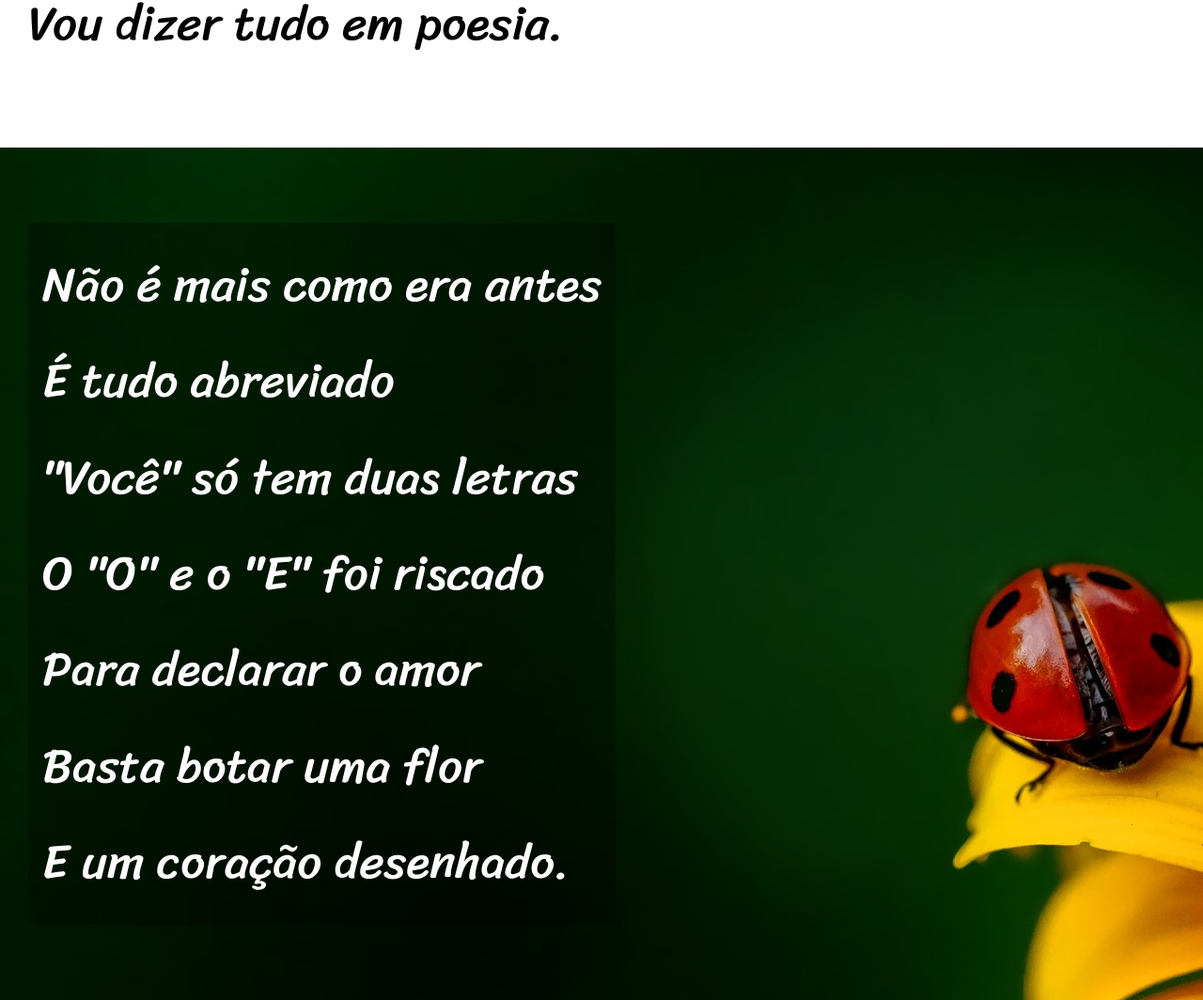
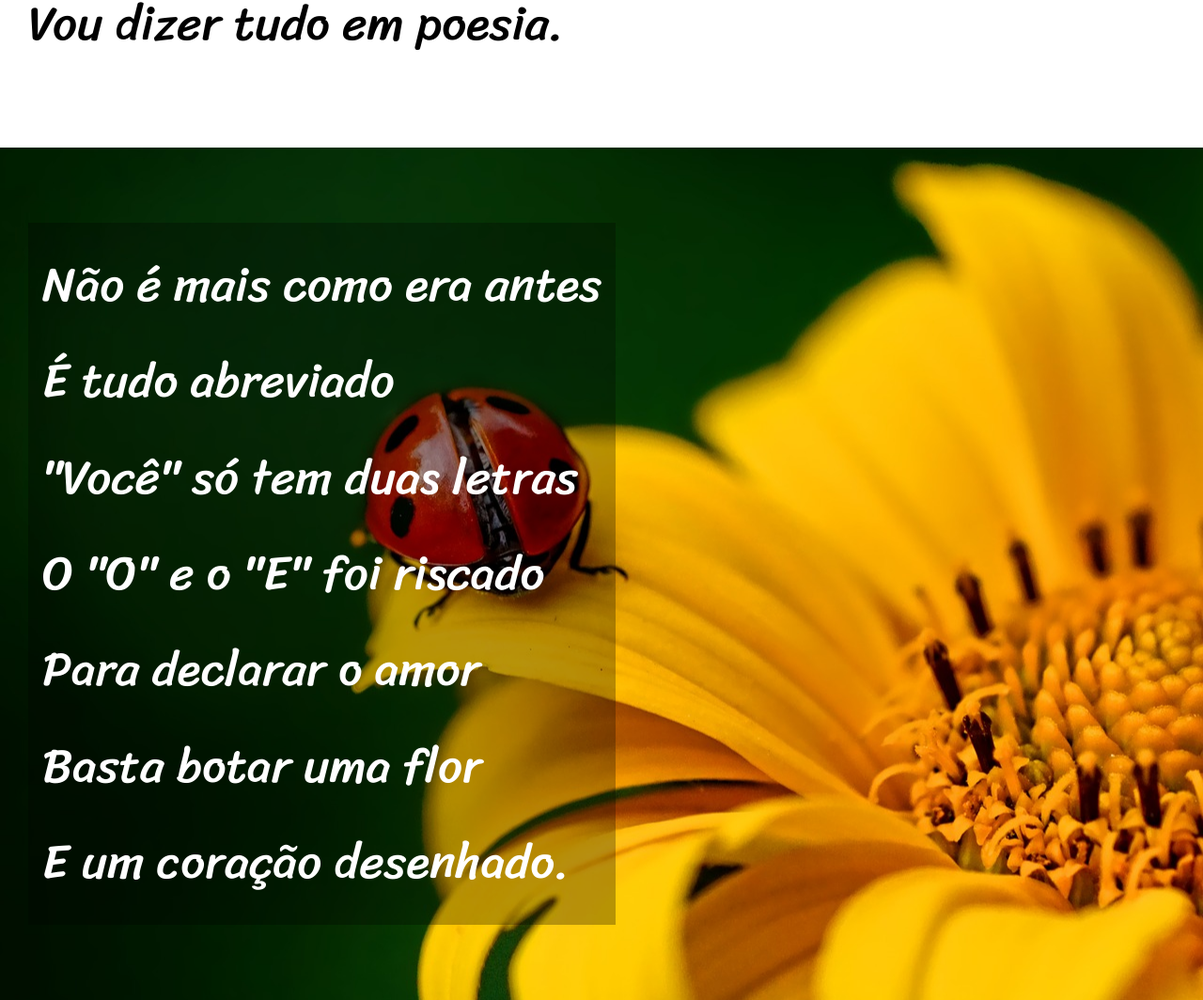
Before and after one commit to luanoliverr/HTML-CSS, a plain HTML site: page desafios/d012/index.html in a window 1280 px wide. Shown: the part 1022-2086 px from the top of the page at 94% size. Drawn offline with Linux system fonts and the light colour scheme.

Commit message:
atualização de seletor

```diff
--- a/desafios/d012/estilo/style.css
+++ b/desafios/d012/estilo/style.css
@@ -76,7 +76,8 @@ section.imagem > p {
 }
 
 section#img01 {
-    background-image: url(../imagens/background001.jpg)
+    background-image: url(../imagens/background001.jpg);
+    background-position: right center;
 }
 
 section#img02 {
```
